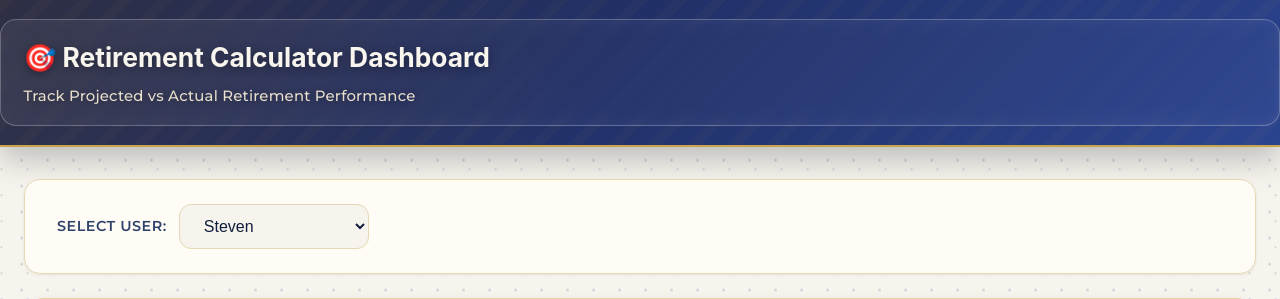
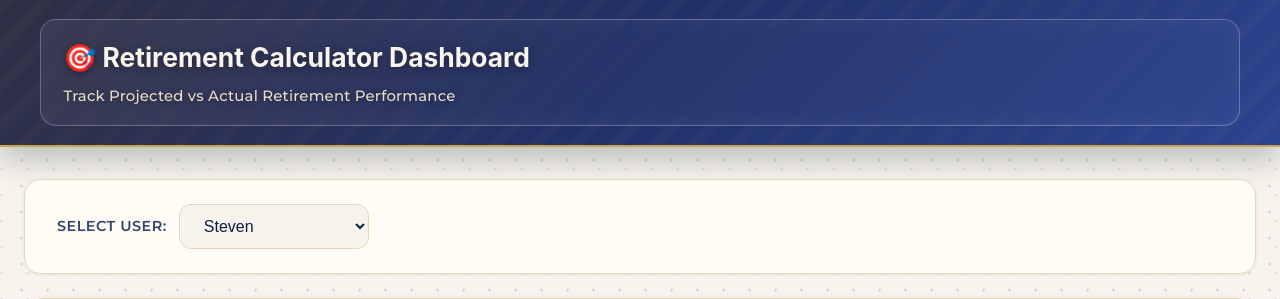
Before and after one commit to sguthrie107/retirement-calculator, a FastAPI app: page / in a window 1280 px wide. Shown: the top 299 px of the page. Run offline with FastAPI, Linux system fonts and the light colour scheme; data comes from the database, SQL or seed files in the repository; data that the repository does not hold is empty; some web fonts are replaced.

Commit message:
Refine header layout spacing to match wants dashboard

```diff
--- a/app/static/css/dashboard.css
+++ b/app/static/css/dashboard.css
@@ -294,6 +294,9 @@ header .container {
     display: flex;
     flex-direction: column;
     gap: 0.35rem;
+    width: 100%;
+    max-width: 1200px;
+    margin: 0 auto;
     padding: 1rem 1.4rem;
     border-radius: 16px;
     border: 1px solid rgba(255, 255, 255, 0.24);
```
